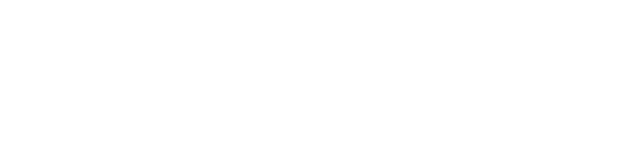
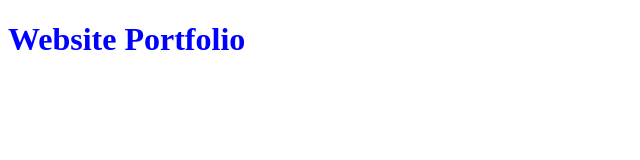
Before and after one commit to MohiburUbd/web-portfolio, a plain HTML site: page index.html in a window 1280 px wide. Shown: the whole page, without its empty margins (0-640 px from the left). Drawn offline with Linux system fonts and the light colour scheme.

Commit message:
ok third

```diff
--- a/index.html
+++ b/index.html
@@ -7,6 +7,6 @@
     <link rel="stylesheet" href="style.css">
 </head>
 <body>
-
+    <h1>Website Portfolio</h1>
 </body>
 </html>
--- a/style.css
+++ b/style.css
@@ -1 +1,3 @@
-style.css
+h1{
+    color: blue;
+}
```
